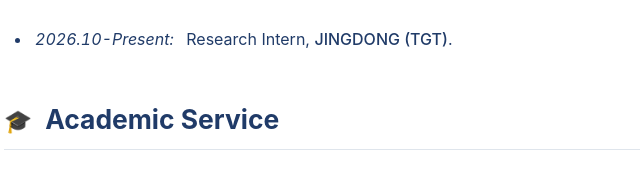
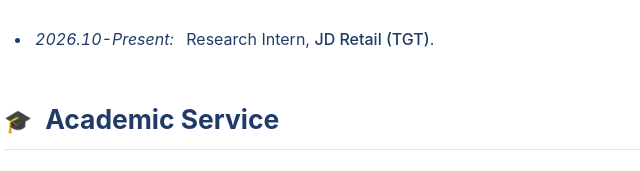
Before and after one commit to HansenHua/HansenHua.github.io, a plain HTML site: page index.html in a window 1280 px wide. Shown: the part 2900-3071 px from the top of the page, 414-1054 px from the left. Drawn offline with Linux system fonts and the light colour scheme.

Commit message:
Update index.html

```diff
--- a/index.html
+++ b/index.html
@@ -64,7 +64,7 @@
       </section>
       <section id="internship" aria-labelledby="internship-heading">
         <div class="section-heading"><h2 id="internship-heading"><span aria-hidden="true">💼</span> Internships</h2></div>
-        <ul class="internship-list"><li><time datetime="2026-10">2026.10-Present:</time> Research Intern, <span class="internship-company">JINGDONG (TGT)</span>.</li></ul>
+        <ul class="internship-list"><li><time datetime="2026-10">2026.10-Present:</time> Research Intern, <span class="internship-company">JD Retail (TGT)</span>.</li></ul>
       </section>
       <section id="service"><div class="section-heading"><h2><span class="heading-icon" aria-hidden="true">🎓</span> Academic Service</h2></div><div class="service-row"><h3>Conference Reviewer</h3><p>ICLR <span>·</span> ICML <span>·</span> NeurIPS</p></div></section>
       <section id="honors"><div class="section-heading"><h2><span class="heading-icon" aria-hidden="true">🏆</span> Honors &amp; Awards</h2></div><ul class="awards">
```
